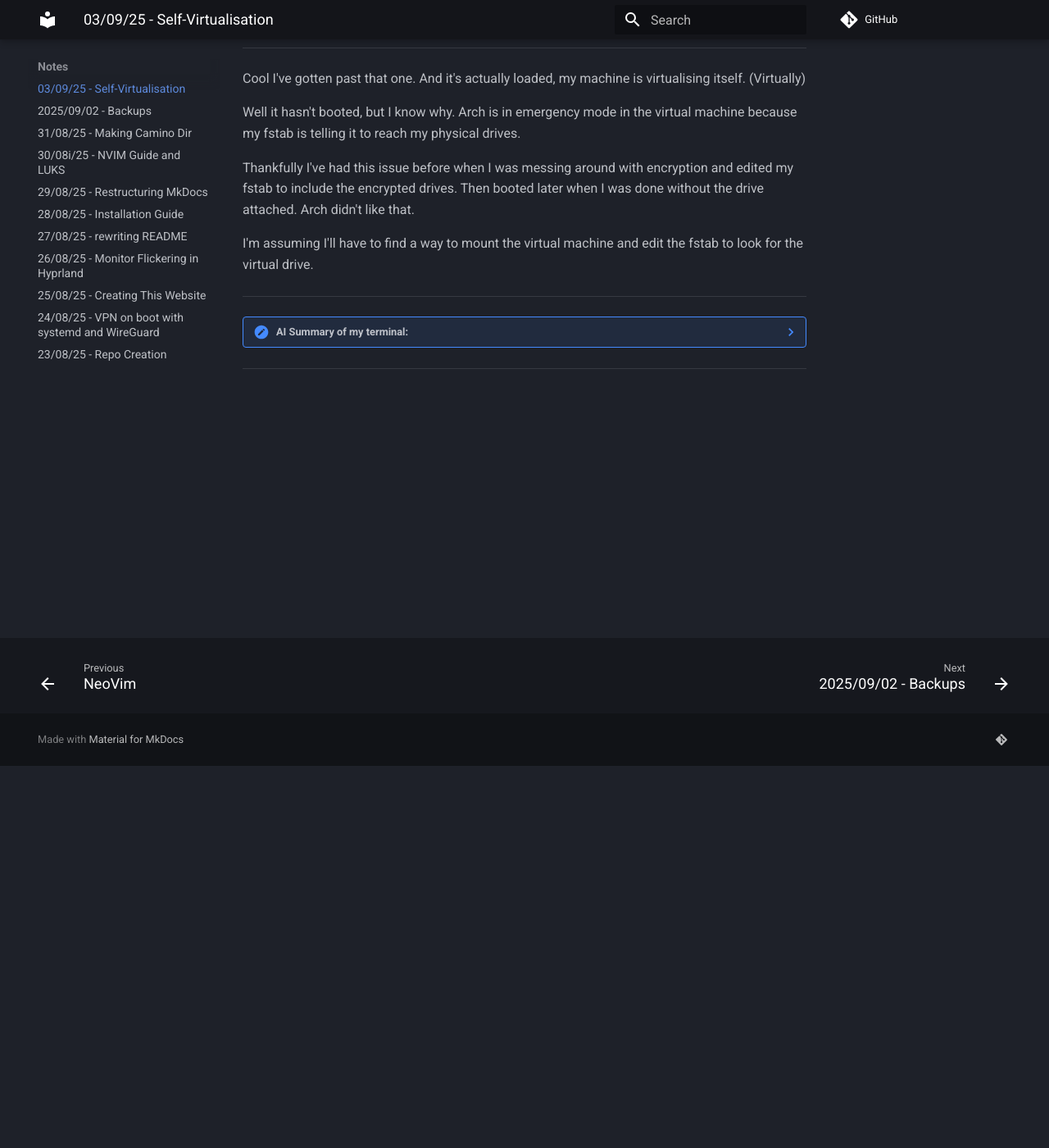
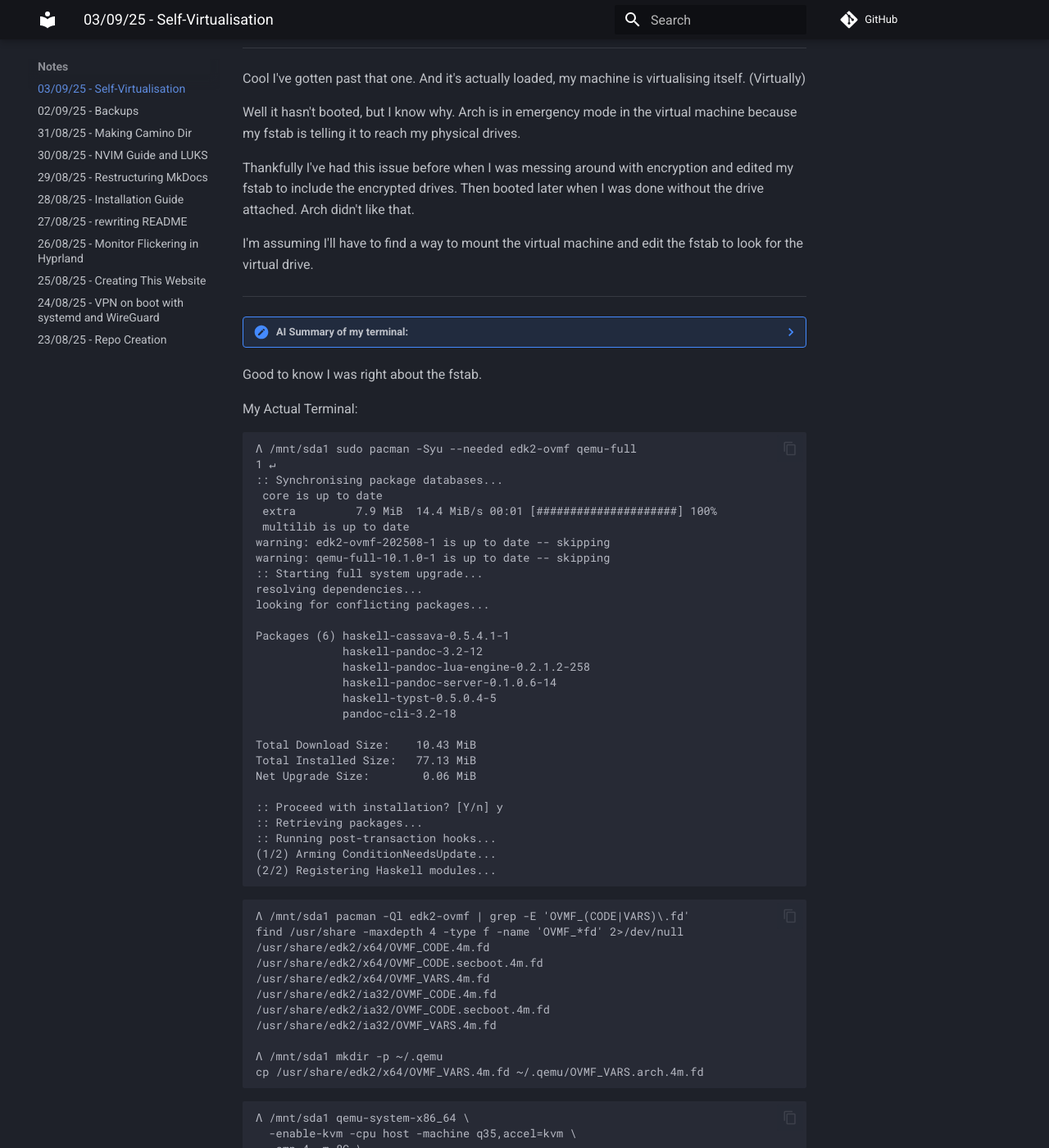
Before and after one commit to odonnellrory/odonnellrory.github.io, an MkDocs documentation site: the page built from docs/00-journal/2025-09-03.md, in a window 1280 px wide and 1400 px high, scrolled down 466 px. Shown: the whole window at 82% size. Built offline with MkDocs 1.6.1 and Material for MkDocs 9.7.7, drawn with Linux system fonts in a browser that asks for light colours; comment, search, counter and statistics services are not loaded; some of the changed text lies outside the part shown.

Commit message:
Tech Directory

````diff
--- a/docs/00-journal/2025-08-30.md
+++ b/docs/00-journal/2025-08-30.md
@@ -1,4 +1,4 @@
-# 30/08i/25 - NVIM Guide and LUKS
+# 30/08/25 - NVIM Guide and LUKS
 
 ## To Do:
 
--- a/docs/00-journal/2025-09-02.md
+++ b/docs/00-journal/2025-09-02.md
@@ -1,9 +1,11 @@
-# 2025/09/02 - Backups
+# 02/09/25 - Backups
+
+# originally miswritten: 2025/09/02 - Backups
 ---
 
 
 ## Backups
-Let's nuke this bitch.   My Arch machine is going down.   I want to replace it with NixOS so I can learn Nix virtualisation.  And I want to start that with virtualising my current machine on Nix.   So let's make a backup.
+Let's <redacted> this <redacted>.   My Arch machine is going down.   I want to replace it with NixOS so I can learn Nix virtualisation.  And I want to start that with virtualising my current machine on Nix.   So let's make a backup.
 
 I've not done this before on Linux.  Well no, I made some backups early on when I started using Arch a year and a half ago but I never used them or took further backups.  Part of the reason I want to move to Nix is because it is very easy to manage your system in that way.  When you get into the bootloader it will present you with several previous versions of your own machine, when you last installed software or made changes.  That's really cool.  <Br>
 Plus, you can see all of the things you've installed, I know that doesn't make a lot of sense the way I've explained it.  You will see.
--- a/docs/00-journal/2025-09-03.md
+++ b/docs/00-journal/2025-09-03.md
@@ -105,4 +105,91 @@ I'm assuming I'll have to find a way to mount the virtual machine and edit the f
 
         If you want, I can trim this further to match your earlier journal tone, or turn it into a tiny reproducible gist you can link from the entry.
 
+Good to know I was right about the fstab.
+
+My Actual Terminal:
+
+```
+
+
+Λ /mnt/sda1 sudo pacman -Syu --needed edk2-ovmf qemu-full
+1 ↵
+:: Synchronising package databases...
+ core is up to date
+ extra         7.9 MiB  14.4 MiB/s 00:01 [#####################] 100%
+ multilib is up to date
+warning: edk2-ovmf-202508-1 is up to date -- skipping
+warning: qemu-full-10.1.0-1 is up to date -- skipping
+:: Starting full system upgrade...
+resolving dependencies...
+looking for conflicting packages...
+
+Packages (6) haskell-cassava-0.5.4.1-1
+             haskell-pandoc-3.2-12
+             haskell-pandoc-lua-engine-0.2.1.2-258
+             haskell-pandoc-server-0.1.0.6-14
+             haskell-typst-0.5.0.4-5
+             pandoc-cli-3.2-18
+
+Total Download Size:    10.43 MiB
+Total Installed Size:   77.13 MiB
+Net Upgrade Size:        0.06 MiB
+
+:: Proceed with installation? [Y/n] y
+:: Retrieving packages...
+:: Running post-transaction hooks...
+(1/2) Arming ConditionNeedsUpdate...
+(2/2) Registering Haskell modules...
+
+```
+
+```
+
+Λ /mnt/sda1 pacman -Ql edk2-ovmf | grep -E 'OVMF_(CODE|VARS)\.fd'
+find /usr/share -maxdepth 4 -type f -name 'OVMF_*fd' 2>/dev/null
+/usr/share/edk2/x64/OVMF_CODE.4m.fd
+/usr/share/edk2/x64/OVMF_CODE.secboot.4m.fd
+/usr/share/edk2/x64/OVMF_VARS.4m.fd
+/usr/share/edk2/ia32/OVMF_CODE.4m.fd
+/usr/share/edk2/ia32/OVMF_CODE.secboot.4m.fd
+/usr/share/edk2/ia32/OVMF_VARS.4m.fd
+
+Λ /mnt/sda1 mkdir -p ~/.qemu
+cp /usr/share/edk2/x64/OVMF_VARS.4m.fd ~/.qemu/OVMF_VARS.arch.4m.fd
+
+
+```
+
+```
+
+Λ /mnt/sda1 qemu-system-x86_64 \
+  -enable-kvm -cpu host -machine q35,accel=kvm \
+  -smp 4 -m 8G \
+  -drive if=pflash,format=raw,readonly=on,file=/usr/share/edk2/x64/OVMF_CODE.4m.fd \
+  -drive if=pflash,format=raw,file=$HOME/.qemu/OVMF_VARS.arch.4m.fd \
+  -drive file=/mnt/sda1/arch-phys-2025-09-02.qcow2,if=virtio,format=qcow2 \
+  -nic user,model=virtio-net-pci,hostfwd=tcp::2222-:22 \
+  -display gtk -vga virtio
+
+qemu-system-x86_64: -drive file=/mnt/sda1/arch-phys-2025-09-02.qcow2,if=virtio,format=qcow2:
+  Could not open '/mnt/sda1/arch-phys-2025-09-02.qcow2': Permission denied
+
+Λ /mnt/sda1 sudo !!
+1 ↵
+
+Λ /mnt/sda1 sudo qemu-system-x86_64 \
+  -enable-kvm -cpu host -machine q35,accel=kvm \
+  -smp 4 -m 8G \
+  -drive if=pflash,format=raw,readonly=on,file=/usr/share/edk2/x64/OVMF_CODE.4m.fd \
+  -drive if=pflash,format=raw,file=$HOME/.qemu/OVMF_VARS.arch.4m.fd \
+  -drive file=/mnt/sda1/arch-phys-2025-09-02.qcow2,if=virtio,format=qcow2 \
+  -nic user,model=virtio-net-pci,hostfwd=tcp::2222-:22 \
+  -display gtk -vga virtio
+
+```
+
 ---
+
+To Do:
+
+Make a page about my dotfiles.
````
Also changed, not shown: docs/.pages, docs/01-Tech/installationguide.md (renamed from docs/01-MkDocs/installationguide.md), docs/01-Tech/markdownguide.md (renamed from docs/01-MkDocs/markdownguide.md), docs/01-Tech/nvim.md (renamed from docs/01-MkDocs/nvim.md).
